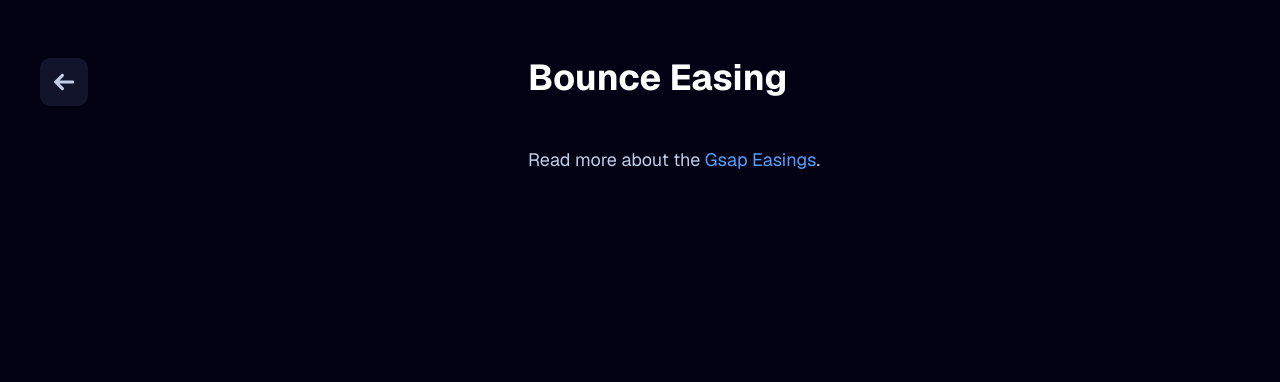
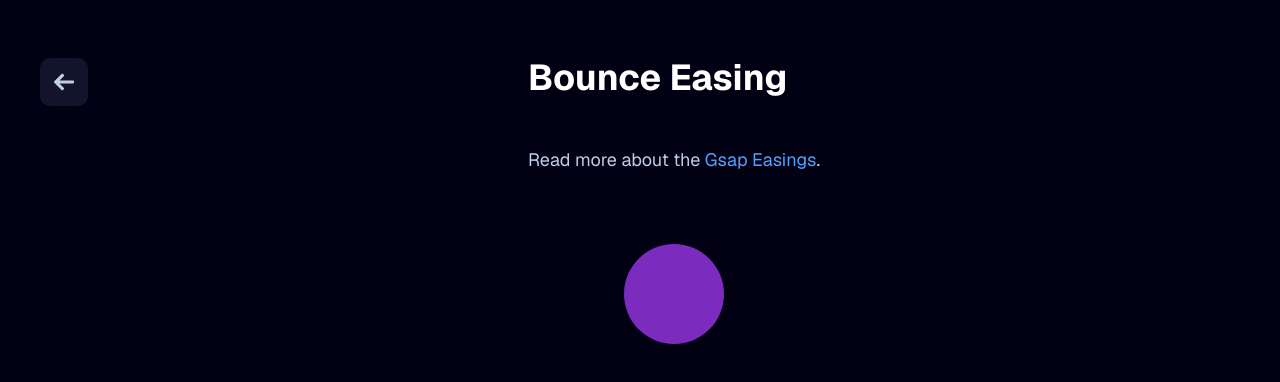
Before and after one commit to AradhyaX/Gsap-playground, a website built with Vite: page ultimate-gsap-starter/pages/06a_bounce-easing/index.html in a window 1280 px wide. Shown: the part 102-484 px from the top of the page. Built offline with nearby package versions, Linux system fonts and the light colour scheme.

Commit message:
Chore: Add ball element for bounce easing demo

```diff
--- a/ultimate-gsap-starter/pages/06a_bounce-easing/index.html
+++ b/ultimate-gsap-starter/pages/06a_bounce-easing/index.html
@@ -36,6 +36,8 @@
               >Gsap Easings</a
             >.
           </p>
+
+          <div class="ball"></div>
         </section>
       </div>
 
--- a/ultimate-gsap-starter/pages/06a_bounce-easing/style.css
+++ b/ultimate-gsap-starter/pages/06a_bounce-easing/style.css
@@ -0,0 +1,8 @@
+.ball {
+  width: 100px;
+  height: 100px;
+  background-color: var(--dark-purple); /* Using common color from global styles usually, or fallback */
+  background-color: #7b2cbf;
+  border-radius: 50%;
+  margin: 50px auto;
+}
```
